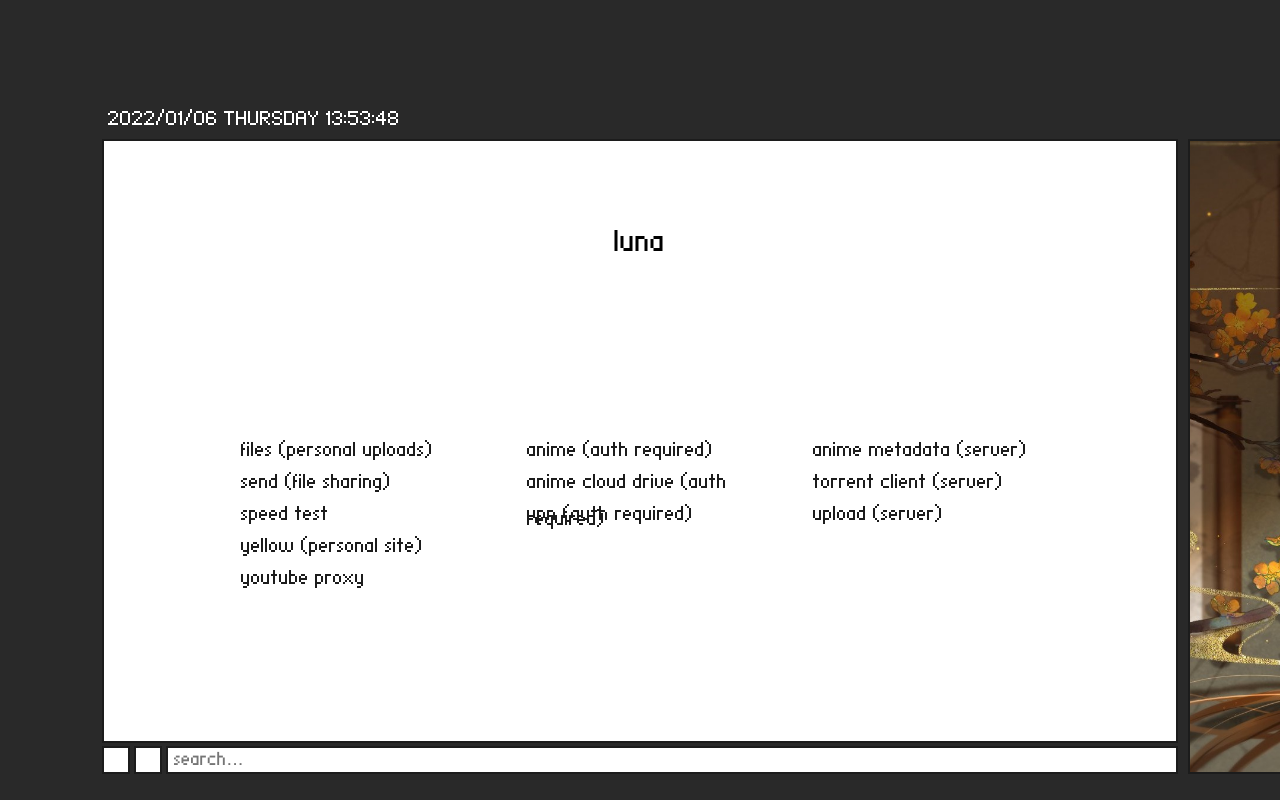
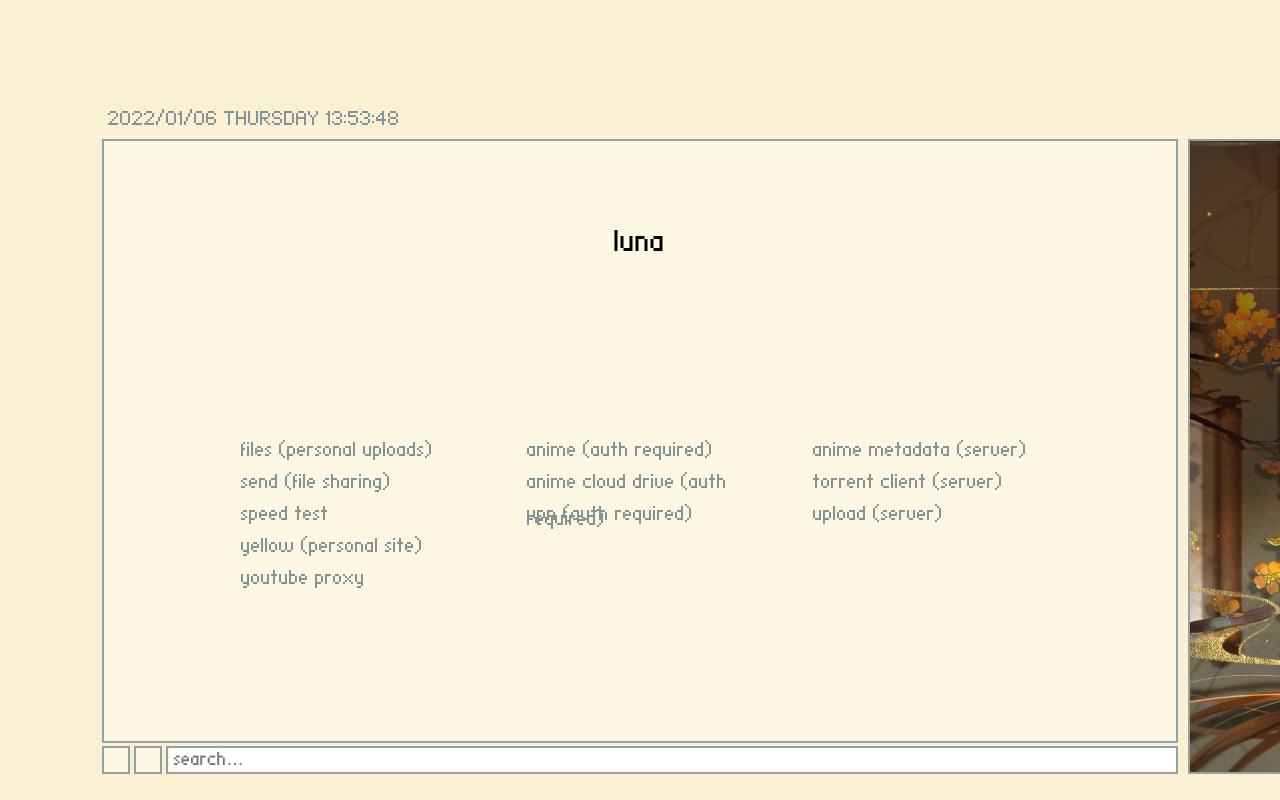
Before and after one commit to yellow404/luna.ovh, a plain HTML site: page index.html in a window 1280 px wide. Drawn offline with Linux system fonts and the light colour scheme.

Commit message:
change colour scheme to solarized light

```diff
--- a/main.css
+++ b/main.css
@@ -12,7 +12,7 @@ input {
 body{
 	font-family: haxrcorp, monospace;
 	font-size: 15px;
-	background-color: #292929;
+	background-color: #faf0d3;
 }
 
 .maincontainer {
@@ -30,7 +30,7 @@ body{
 .main {
 	border-style: solid;
 	border-width: 2px;
-	border-color: #1c1c1c;
+	border-color: #93a1a1;
 	position: absolute;
 	top: -2px;
     width: 1072px;
@@ -38,7 +38,7 @@ body{
     left: -2px;
     right: 190px;
     margin: auto;
-	background-color: #FFFFFF;
+	background-color: #fdf6e3;
 	text-align: center;
 }
 
@@ -54,8 +54,8 @@ body{
 	margin-right: 4px;
 	border-style: solid;
 	border-width: 2px;
-	border-color: #1c1c1c;
-	background-color: #ffffff;
+	border-color: #93a1a1;
+	background-color: #fdf6e3;
 }
 
 .button:hover {
@@ -65,10 +65,10 @@ body{
 .searchbar {
 	border-style: solid;
 	border-width: 2px;
-	border-color: #1c1c1c;
+	border-color: #93a1a1;
     width: auto;
 	height: 24px;
-	background-color: #FFFFFF;
+	background-color: #fdf6e3;
 	overflow: hidden;
 }
 
@@ -98,13 +98,13 @@ body{
 .marqueebar {
 	border-style: solid;
 	border-width: 4px;
-	border-color: #1c1c1c;
+	border-color: #93a1a1;
     width: 600px;
 	height: 24px;
 	line-height: 24px;
 	float: right;
 	margin-left: 4px;
-	background-color: #FFFFFF;
+	background-color: #fdf6e3;
 	overflow: hidden;
 }
 
@@ -132,21 +132,21 @@ body{
 .sidebar {
 	border-style: solid;
 	border-width: 2px;
-	border-color: #1c1c1c;
+	border-color: #93a1a1;
 	position: relative;
 	top: -192px;
 	bottom: 200px;
     width: 129px;
 	height: 631px;
     left: 1084px;
-	background-color: #FFFFFF;
+	background-color: #fdf6e3;
 	background-position: center center;
 	background-repeat: no-repeat;
 	background-size: cover;
 }
 
 .time {
-	color: #FFFFFF;
+	color: #839496;
 	font-family: haxrcorp, monospace;
 	font-size: 32px;
 	position: absolute;
@@ -211,7 +211,7 @@ a {
 	font-size: 32px;
 	height: 24px;
 	line-height: 24px;
-	color: #1c1c1c;
+	color: #839496;
 }
 
 a:hover {
@@ -222,7 +222,7 @@ a:hover {
 	font-size: 16px;
 	text-decoration: none;
 	line-height: 16px;
-	color: #1c1c1c;
+	color: #93a1a1;
 }
 
 .clink:hover{
```
